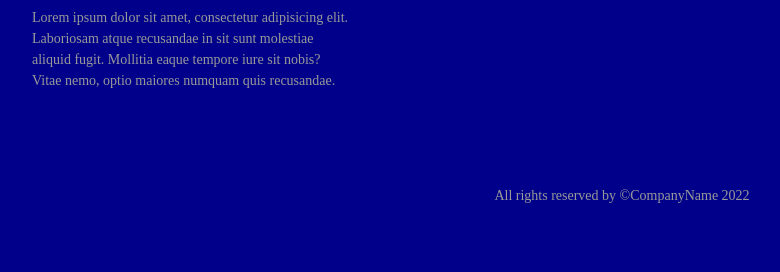
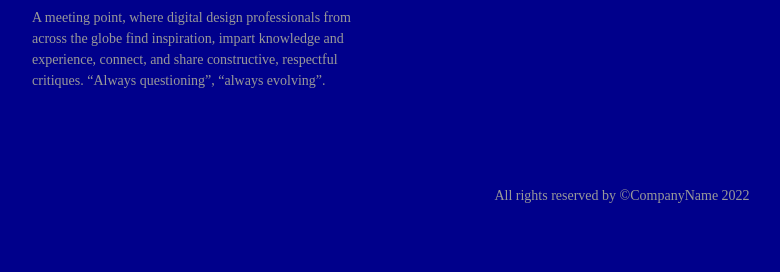
Before and after one commit to Kingsly62/awards, a Django app: page /contact in a window 1280 px wide. Shown: the part 1365-1637 px from the top of the page, without its empty margins (18-798 px from the left). Run offline with Django 4.2, Linux system fonts and the light colour scheme.

Commit message:
add new content in the footer section

```diff
--- a/myapp/templates/contact.html
+++ b/myapp/templates/contact.html
@@ -73,10 +73,10 @@
           <img src="https://i.postimg.cc/y62wcLBq/logo.png" alt="" />
         </h1>
         <p>
-          Lorem ipsum dolor sit amet, consectetur adipisicing elit. Laboriosam
-          atque recusandae in sit sunt molestiae aliquid fugit. Mollitia eaque
-          tempore iure sit nobis? Vitae nemo, optio maiores numquam quis
-          recusandae.
+          A meeting point, where digital design professionals from across the
+          globe find inspiration, impart knowledge and experience, connect, and
+          share constructive, respectful critiques. “Always questioning”,
+          “always evolving”.
         </p>
       </div>
       <ul class="r-footer">
@@ -93,7 +93,7 @@
           <h2>Information</h2>
           <ul class="box h-box">
             <li><a href="#">Blog</a></li>
-            <li><a href="#">Pricing</a></li>
+            <li><a href="{% url 'home'%}">Home</a></li>
             <li><a href="#">Sales</a></li>
             <li><a href="{% url 'contact'%}">Contact-US</a></li>
             <li><a href="#">Certifications</a></li>
```
Also changed, not shown: myapp/templates/home.html (+4 -4 lines), db.sqlite3.
